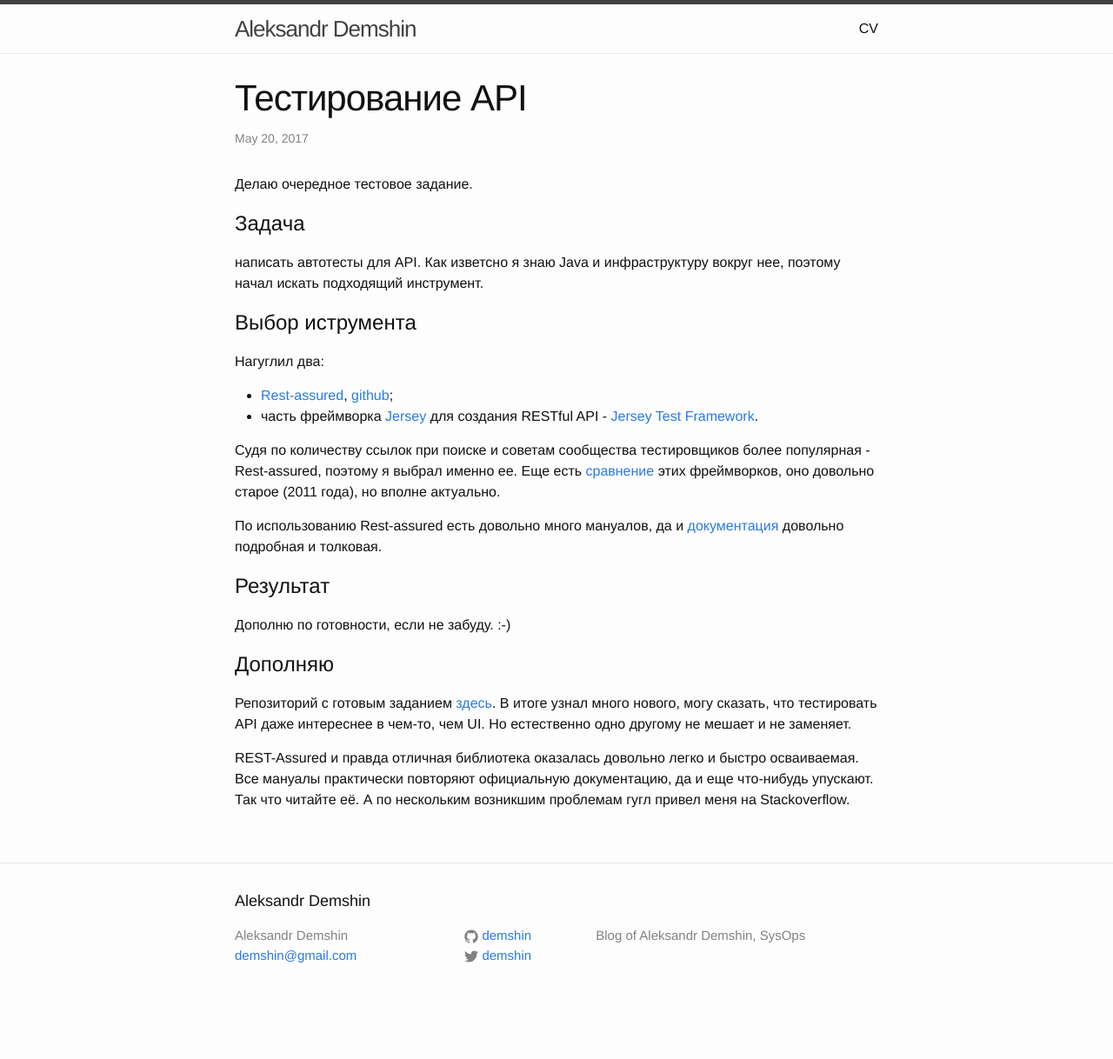
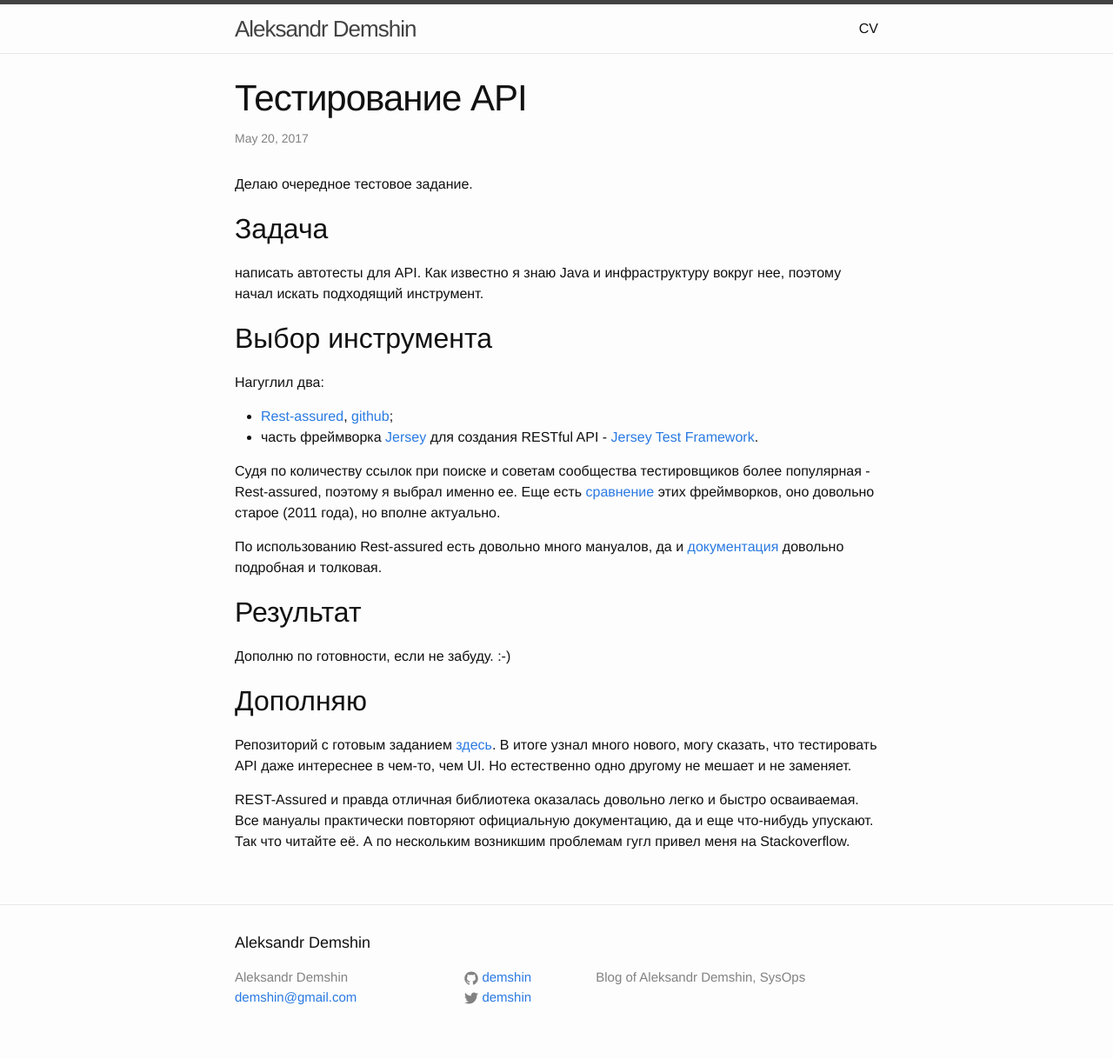
Before and after one commit to demshin/demsh.in, a Jekyll site: the page built from _posts/2017-05-20-API-Testing.md, in a window 1280 px wide. Shown: the whole page at 87% size. Built offline with Jekyll 4.4.1, drawn with Linux system fonts in a browser that asks for light colours; before the commit the page ends 1170 px from its top, so only the background shows below that.

Commit message:
+ fix markdown + fix typos

```diff
--- a/_posts/2017-05-20-API-Testing.md
+++ b/_posts/2017-05-20-API-Testing.md
@@ -6,11 +6,11 @@ categories: API testing Java
 ---
 
 Делаю очередное тестовое задание.
-# Задача
+## Задача
 
-написать автотесты для API. Как изветсно я знаю Java и инфраструктуру вокруг нее, поэтому начал искать подходящий инструмент.
+написать автотесты для API. Как известно я знаю Java и инфраструктуру вокруг нее, поэтому начал искать подходящий инструмент.
 
-# Выбор иструмента
+## Выбор инструмента
 
 Нагуглил два:
 - [Rest-assured](http://rest-assured.io), [github](https://github.com/rest-assured/rest-assured);
@@ -21,11 +21,11 @@ categories: API testing Java
 
 По использованию Rest-assured есть довольно много мануалов, да и [документация](https://github.com/rest-assured/rest-assured/wiki/Usage) довольно подробная и толковая.
 
-# Результат
+## Результат
 
 Дополню по готовности, если не забуду. :-)
 
-# Дополняю
+## Дополняю
 
 Репозиторий с готовым заданием [здесь](https://github.com/demshin/Xsolla-Promotions-API-Testing). В итоге узнал много нового, могу сказать, что теcтировать API даже интереснее в чем-то, чем UI. Но естественно одно другому не мешает и не заменяет.
 
```
